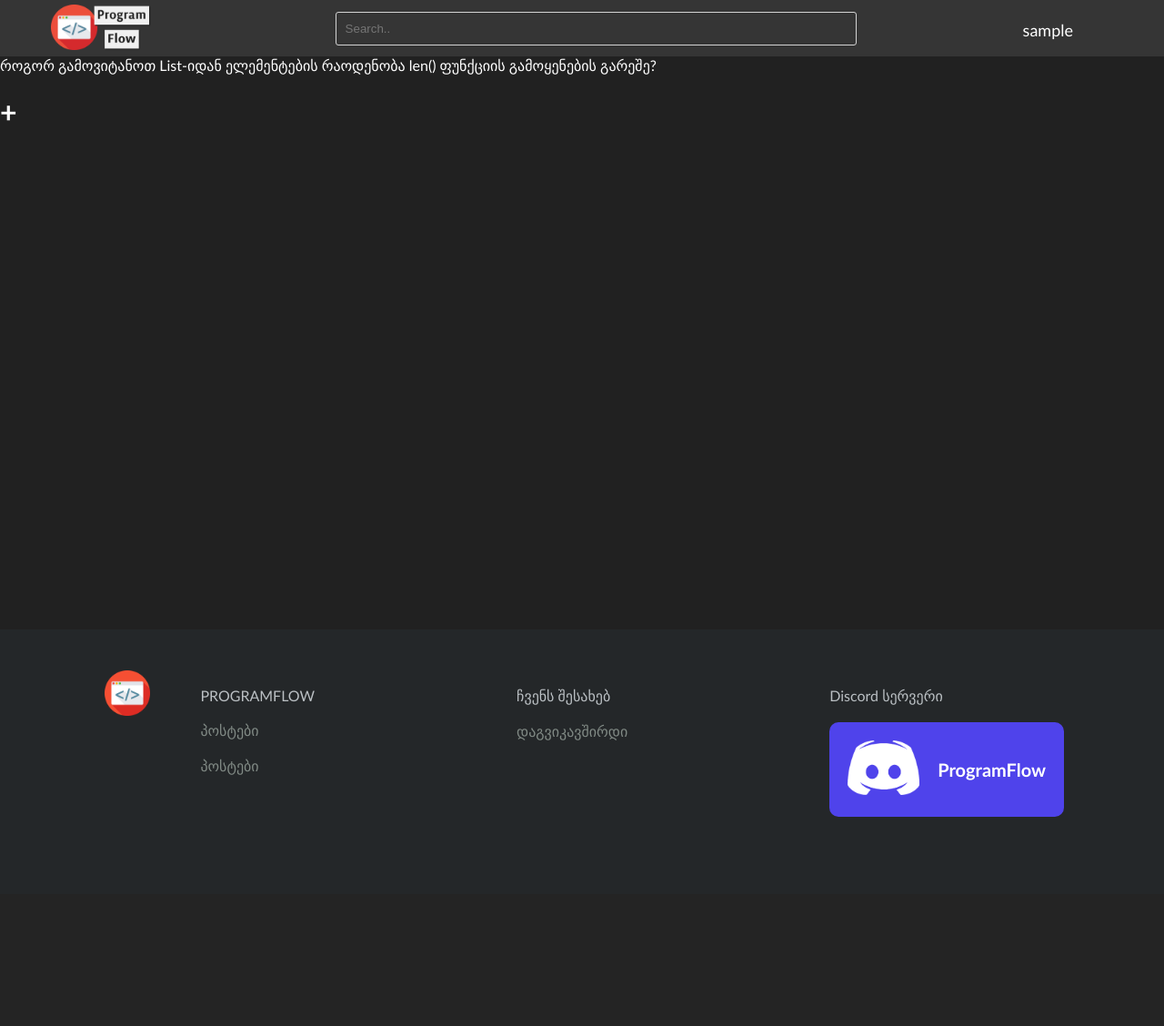
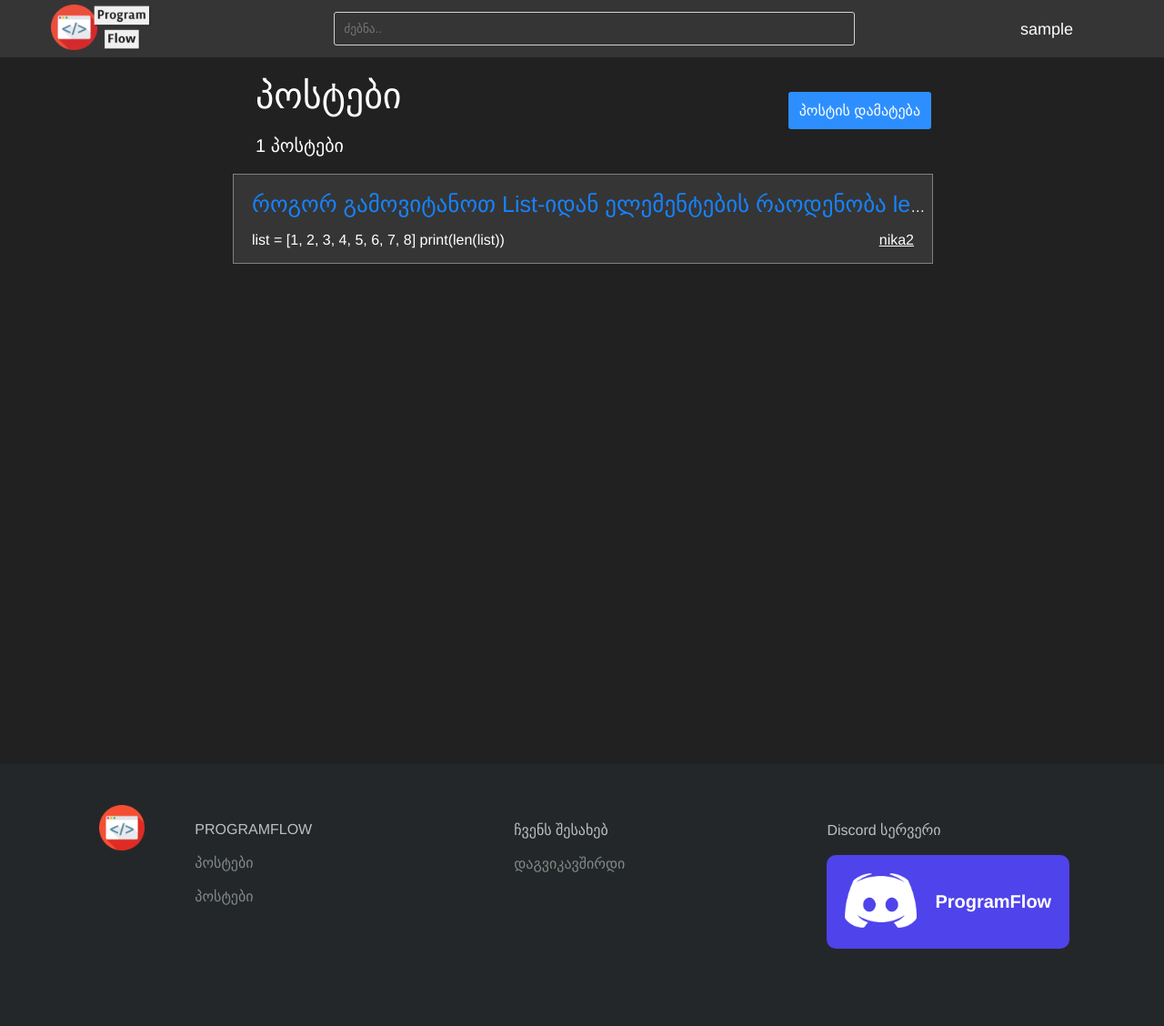
Before and after one commit to NikaKereselidze/ProgramFlow, a Flask app: page /posts in a window 1280 px wide. Shown: the whole page at 91% size. Before the commit the page ends 898 px from the top, so only its background shows below. Run offline with Flask 2, Linux system fonts and the light colour scheme; the visitor is signed in with stand-in values (Sample User, id 1); data comes from the database, SQL or seed files in the repository; both versions use the stored data as it was after the commit.

Commit message:
Add files via upload

```diff
--- a/app.py
+++ b/app.py
@@ -129,10 +129,21 @@ def posts():
             return redirect(url_for('posts'))
         elif search != '':
             posts = Posts.query.filter(Posts.post.contains(search))
+            posts_amount = 0
+            for post in posts:
+                posts_amount += 1
+            if posts_amount == 0:
+                posts = f'ვერ მოიძებნა პოსტი საძიებო სიტყვით "{search}"'
+            session['search_bool'] = True
     else:
         posts = Posts.query.all()
+        posts_counter = Posts.query.all()
+        posts_amount = 0
+        for i in posts_counter:
+            posts_amount+=1
+        session.pop('search_bool', None)
     if 'user' in session:
-        return render_template('posts.html', posts=posts)
+        return render_template('posts.html', posts=posts, posts_amount=posts_amount)
     else:
         flash('არ ხარ შესული ექაუნთზე..', category='error')
         return redirect(url_for('home'))
@@ -228,9 +239,7 @@ def post_page(id):
                 created_answer = Answers(answer_id=post_data.post_id, answer_author=session['user'], answer_username=session['username'], answer=answer, votes=0)
                 db.session.add(created_answer)
                 db.session.commit()
-
                 return render_template('post_page.html', post_data=post_data, answer_data=answer_data, current_user=session['user'])
-
         else:
             flash('არ ხართ შესული ექაუნთზე..')
             return redirect(url_for('home'))
--- a/static/darkstyle.css
+++ b/static/darkstyle.css
@@ -1,3 +1,4 @@
+*::selection {background-color: gray;color: white;}
 body {background-color: #212121;color: white;}
 ul {background-color: #353535;box-shadow: none;}
 hr {border: black solid 1px;}
@@ -23,7 +24,8 @@ hr {border: black solid 1px;}
 .buttonVote {background-color: #212121}
 .authorDiv {background-color: gray}
 .postsList {color: white;}
-.addplus {color: white;}
+.postsListDiv {background-color:#353535;border:1px gray solid;}
+.postAuthor {color:white;}
 .alert-success {color: lightgreen;background-color: green;border-color: darkgreen}
 .alert-danger{color: red;background-color: darkred;border-color: darkred}
 .modes {color:white;}
--- a/static/flashes.css
+++ b/static/flashes.css
@@ -1,4 +1,4 @@
-.alert{position:relative;padding:.75rem 1.25rem;margin-bottom:1rem;border:1px solid transparent;}
+.alert{position:fixed;padding:.75rem 1.25rem;margin-bottom:1rem;border:1px solid transparent;margin-top:-13px;width:100%;}
 .alert-heading{color:inherit}
 .alert-link{font-weight:700}
 .alert-dismissible{padding-right:4rem}
--- a/static/style.css
+++ b/static/style.css
@@ -1,7 +1,11 @@
+*::selection {
+    background-color: lightgray;
+}
+
 body {
     padding: 0;
     margin: 0;
-    font-family: 'Gill Sans', 'Gill Sans MT', Calibri, 'Trebuchet MS', sans-serif;
+    font-family: 'Helvetica Neue', 'Helvetica', Arial, sans-serif, Calibri;
     background-color: #eff0f1;
 }
 
@@ -204,14 +208,106 @@ textarea {
     margin-left: 30%;
 }
 
-.postsList {
-    text-decoration: none;
-    color: black;
+.postsContainer {
+    margin-left: 20%;
+    margin-right: 20%;
 }
 
-.addplus {
+.postsHeaderDiv {
+    display: flex;
+    justify-content: space-between;
+}
+
+.postsHeader {
+    font-size: 40px;
+    margin-bottom: -1px;
+    margin-top: 10px;
+    margin-left: 25px;
+}
+
+.postsListContainer {
+    display: flex;
+    margin-top: -1px;
+}
+
+.postsListDiv {
+    background-color: white;
+    border: 1px #ccc solid;
+    width: 100%;
+}
+
+.postsTitleDiv {
+    white-space: nowrap;
+    overflow: hidden;
+    text-overflow: ellipsis;
+}
+
+.postsTitle {
     text-decoration: none;
-    color: black;
+    color: #1683ff;
+    font-size: 25px;
+    margin-top: 10px;
+    margin-left: 20px;
+}
+
+.postsTitle:hover {
+    color: #25baff;
+}
+
+.postsAuthor {
+    text-decoration: none;
+    color: #4F99EF;
+    font-size: 17px;
+}
+
+.postsAuthor:hover {
+    color: #4FBCEF;
+}
+
+.postsCodeDesc {
+    font-size: 16px;
+    white-space: nowrap;
+    overflow: hidden;
+    text-overflow: ellipsis;
+}
+
+.codeDescOverflow {
+    width: 500px;
+}
+
+.codeDescAndAuthorPosDiv {
+    display: flex;
+    justify-content: space-between;
+    margin-left: 20px;
+    margin-right: 20px;
+}
+
+.postsAmount {
+    font-size: 20px;
+    margin-left: 25px;
+    margin-top: 1px;
+}
+
+.noPostsFound {
+    font-size: 20px;
+    margin-left: 10px;
+}
+
+.addButton {
+    text-decoration: none;
+    color: white;
+    background-color: rgb(45, 143, 255);
+    padding: 12px;
+    border-radius: 3px;
+    margin-top: 50px;
+}
+
+.addButton:hover {
+    background-color: rgb(45, 103, 150);
+}
+
+.addButtonPos {
+    margin-top: 40px;
 }
 
 .votesDiv {
@@ -317,7 +413,7 @@ textarea {
     padding: 8px;
     margin-left: 65%;
     margin-right: 20%;
-    background-color: lightblue;
+    background-color: #d1ecff;
     text-align: center;
 }
 
@@ -456,6 +552,8 @@ ul {
     font-size:18px;
     box-shadow: 0px 3px 3px 0px lightgray;
     text-align: center;
+    position: fixed;
+    width: 100%;
 }
 
 li {
@@ -641,3 +739,17 @@ li:hover {
     color: black;
     text-decoration: none;
 }
+
+input:focus {
+    outline: 0;
+    box-shadow: 0px 0px 0px 4px #D5E7F5;
+    border: 1px #6CBBF7 solid;
+    border-radius: 3px;
+}
+
+textarea:focus {
+    outline: 0;
+    box-shadow: 0px 0px 0px 4px #D5E7F5;
+    border: 1px #6CBBF7 solid;
+    border-radius: 3px;
+}
--- a/templates/add_post.html
+++ b/templates/add_post.html
@@ -6,10 +6,10 @@
     <form method='POST' action=''>
         <br>
         <p>კითხვა</p>
-        <input name='title' class='addPostTitle' minlength="4" maxlength="1500" size='80' required placeholder="მაგალითად: არსებობს ისეთი ფუნქცია რომელიც გამოიტანს მასივში ელემენტების რაოდენობას.">
+        <input name='title' class='addPostTitle' minlength="4" maxlength="1500" size='82' required placeholder="მაგალითად: არსებობს ისეთი ფუნქცია რომელიც გამოიტანს მასივში ელემენტების რაოდენობას?">
         <br><br>
         <p>კოდი</p>
-        <textarea name="code" class='addPostCode' minlength="4" maxlength="600000" cols="81" rows="14" placeholder='შეიყვანე კოდი სადაც გაქვთ პრობლემა რომ უფრო მარტივი მისახვედრი იყოს.' required></textarea>
+        <textarea name="code" class='addPostCode' minlength="4" maxlength="600000" cols="90" rows="14" placeholder='შეიყვანე კოდი სადაც გაქვთ პრობლემა რომ უფრო მარტივი მისახვედრი იყოს.' required></textarea>
         <br>
         <p style="text-align:left;margin-left:4%;color:gray;">გაითვალისწინეთ რომ უმნიშვნელო პოსტის დამატების შემთხვევაში პოსტი წაიშლება!</p>
     </div>
--- a/templates/base.html
+++ b/templates/base.html
@@ -14,9 +14,9 @@
     <title>ProgramFlow - პასუხი ყველა შეკითხვაზე</title>
 </head>
 <body>
-
+<header>
     <ul>
-      <a href='/'><li><img class='logo' src="{{url_for('static', filename='images/logo.png')}}" width="120" height="50" alt='ProgramFlow'></li></a>
+      <a href='/'><li><img class='logo' title="Home" src="{{url_for('static', filename='images/logo.png')}}" width="120" height="50" alt='ProgramFlow'></li></a>
 
       {%if 'user' in session%}
         <a href='/user' class='usernameNavLogged'>{{session['username']}}</a>
@@ -26,23 +26,28 @@
       {%endif%}
 
         <form method='POST' action='/posts'>
-            <input type="text" style="margin-bottom:10px;" name='search' class='searchInput' placeholder="Search..">
+            <input type="text" style="margin-bottom:10px;" name='search' class='searchInput' placeholder="ძებნა..">
         </form>
     </ul>
+</header>
 
   {%with messages = get_flashed_messages(with_categories=True)%}
     {%if messages%}
       {%for category, message in messages%}
         {%if category == "error" %}
+          <br><br><br><br>
           <div class="alert alert-danger" role="alert">
             {{message}}
           </div>
         {%else%}
+          <br><br><br><br>
           <div class="alert alert-success" role="alert">
             {{message}}
           </div>
         {%endif%}
       {%endfor%}
+    {%else%}
+      <br><br><br>
     {%endif%}
   {%endwith%}
 
@@ -72,7 +77,7 @@
       <div class='footerChildDiv3'>
         <a class='footerLink' href='https://discord.gg/6cP4FfVndE' target="_blank">Discord სერვერი</a>
         <br><br>
-        <a style='text-decoration:none' href='https://discord.gg/6cP4FfVndE' target="_blank">
+        <a style='text-decoration:none' title='ProgramFlow შემოგვიერთდი!' href='https://discord.gg/6cP4FfVndE' target="_blank">
           <div class='discordWidgetDiv'>
               <img class='discordWidgetLogo' src="{{url_for('static', filename='images/discord_logo.png')}}" width="79" height="60">
               <p class='discordWidgetText'><b>ProgramFlow</b></p>
--- a/templates/post_page.html
+++ b/templates/post_page.html
@@ -13,7 +13,7 @@
 <br>
     {%if post_data.author == current_user%}
         <img style='margin-left:71%' src="{{url_for('static', filename='images/settings_icon.png')}}" height='15' width='15'><a class='settings' href='/posts/post_settings/{{post_data.post_id}}'>პარამეტრები</a>
-
+        <br><br>
     {%endif%}
 
 
--- a/templates/posts.html
+++ b/templates/posts.html
@@ -1,11 +1,38 @@
 {%extends 'base.html'%}
 {%block content%}
 
-{%for post in posts%}
-    <a href='/posts/{{post.post_id}}' class='postsList'>{{post.post}}</a>
-    <br>
-{%endfor%}
+<br>
+<div class='postsContainer'>
+    <div class='postsHeaderDiv'>
+        <p class='postsHeader'>პოსტები</p>
+        <p class='addButtonPos'><a href='/posts/add' class='addButton'>პოსტის დამატება</a></p>
+    </div>
+    <p class='postsAmount'>
+        {%if session['search_bool']%}ნაპოვნია {%endif%}{{posts_amount}} პოსტები
+    </p>
 
-<h1><a href='/posts/add' class='addplus'>+</a></h1>
+    {%if 'ვერ მოიძებნა' in posts%}
+        <p class='noPostsFound'>{{posts}}</p>
+    {%else%}
+        {%for post in posts%}
+            <div class='postsListContainer'>
+                <div class='postsListDiv'>
+                    <br>
+                    <div class="postsTitleDiv">
+                        <a href='/posts/{{post.post_id}}' class='postsTitle'>
+                            {{post.post}}
+                        </a>
+                    </div>
+                    <div class='codeDescAndAuthorPosDiv'>
+                        <div class="codeDescOverflow">
+                            <p class='postsCodeDesc'>{{post.code}}</p>
+                        </div>
+                        <p><a href='/user/{{post.author_name}}' class='postAuthor'>{{post.author_name}}</a></p>
+                    </div>
+                </div>
+            </div>
+        {%endfor%}
+    {%endif%}
+</div>
 
 {%endblock%}
```
Also changed, not shown: database.db, requirements.txt (line endings or trailing spaces), static/bootstrap.min.css (line endings or trailing spaces), static/media.css (line endings or trailing spaces), templates/404.html (line endings or trailing spaces), templates/contact.html (line endings or trailing spaces), templates/home.html (line endings or trailing spaces), templates/login.html (line endings or trailing spaces), templates/post_settings.html (line endings or trailing spaces), templates/signup.html (line endings or trailing spaces), templates/update_post.html (line endings or trailing spaces), 1 other file.
